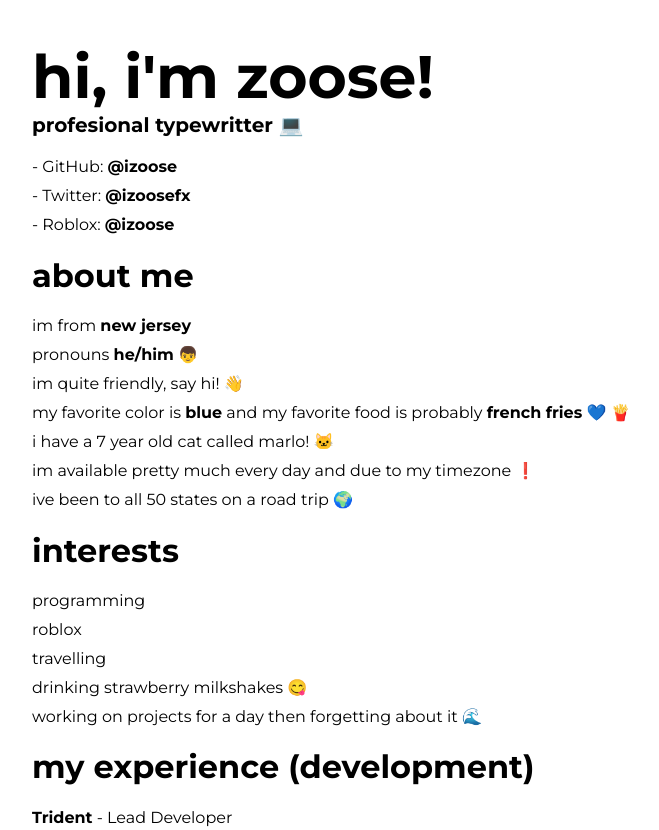
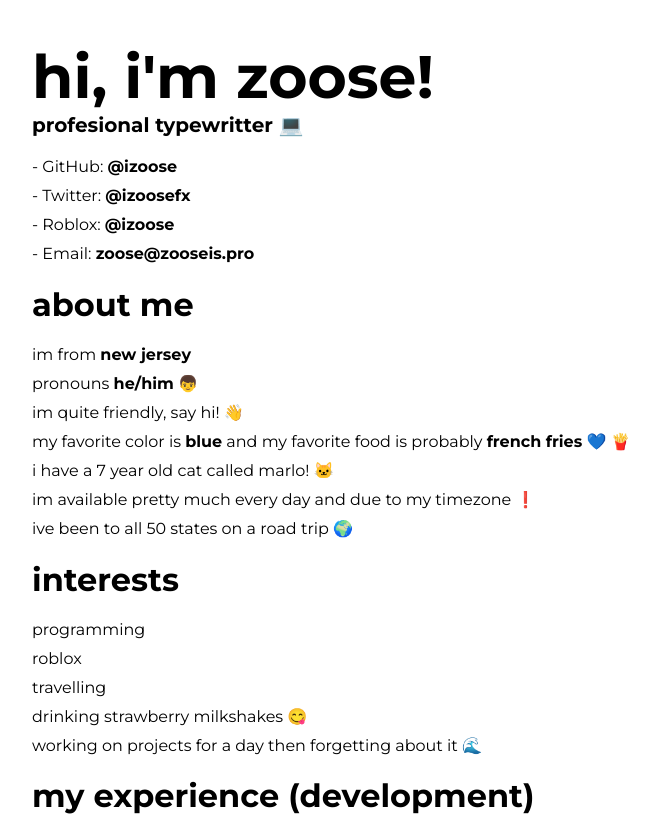
Before and after one commit to izoose/izoose.github.io, a plain HTML site: page index.html in a window 1280 px wide. Shown: the top 830 px of the page, without its empty margins (68-727 px from the left). Drawn offline with Linux system fonts and the light colour scheme.

Commit message:
Update index.html

```diff
--- a/index.html
+++ b/index.html
@@ -21,6 +21,7 @@
         <li>- GitHub: <a href="https://github.com/izoose" target="_blank" rel="noopener noreferrer"><b>@izoose</b></a></li>
         <li>- Twitter: <a href="https://x.com/@izoosefx" target="_blank" rel="noopener noreferrer"><b>@izoosefx</b></a></li>
         <li>- Roblox: <a href="https://www.roblox.com/users/1787113851/profile" target="_blank" rel="noopener noreferrer"><b>@izoose</b></a></li>
+        <li>- Email: <a href="mailto:zoose@zooseis.pro" target="_blank" rel="noopener noreferrer"><b>zoose@zooseis.pro</b></a></li>
     </ul>
 
     <h1>about me</h1>
```
